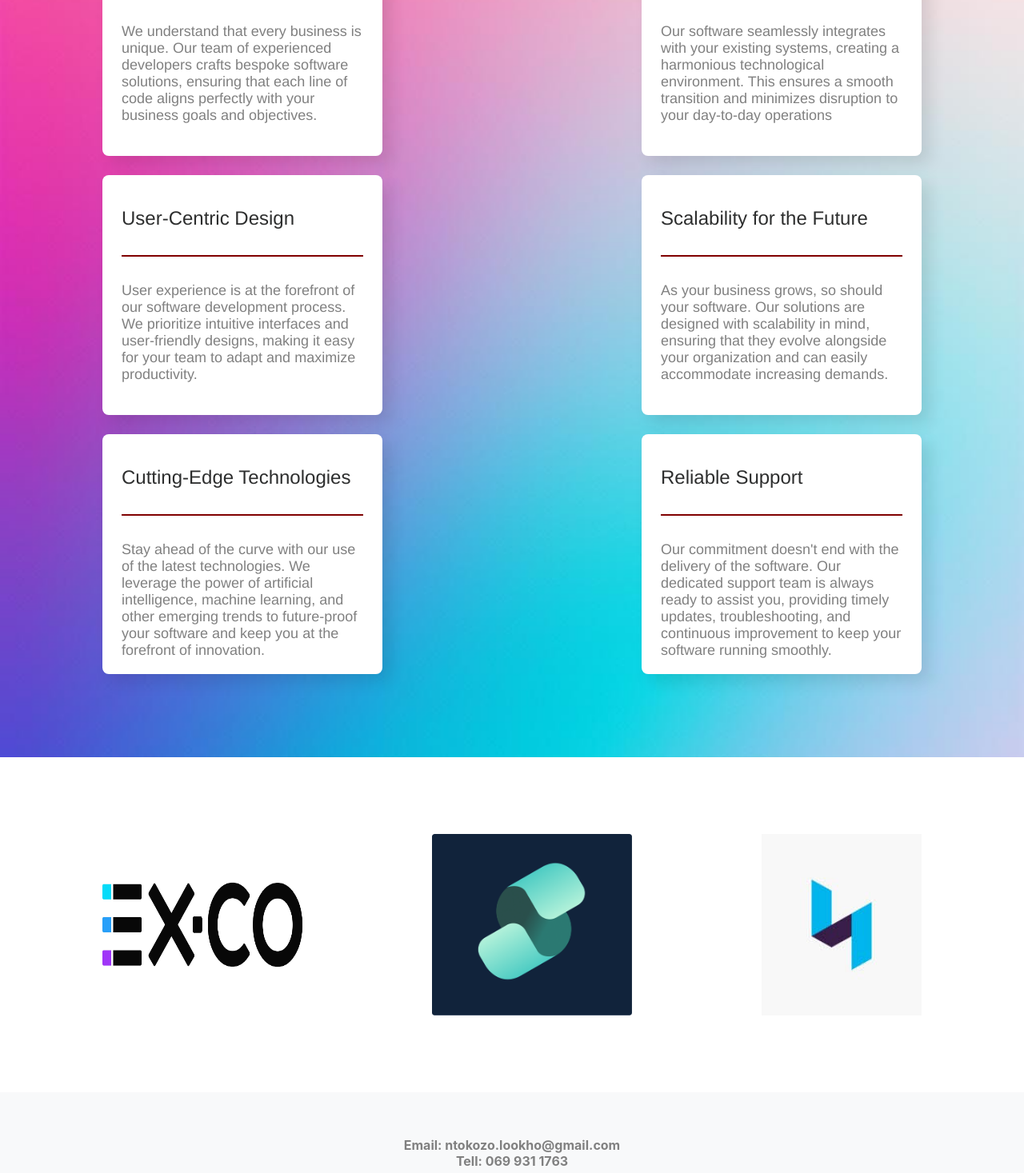
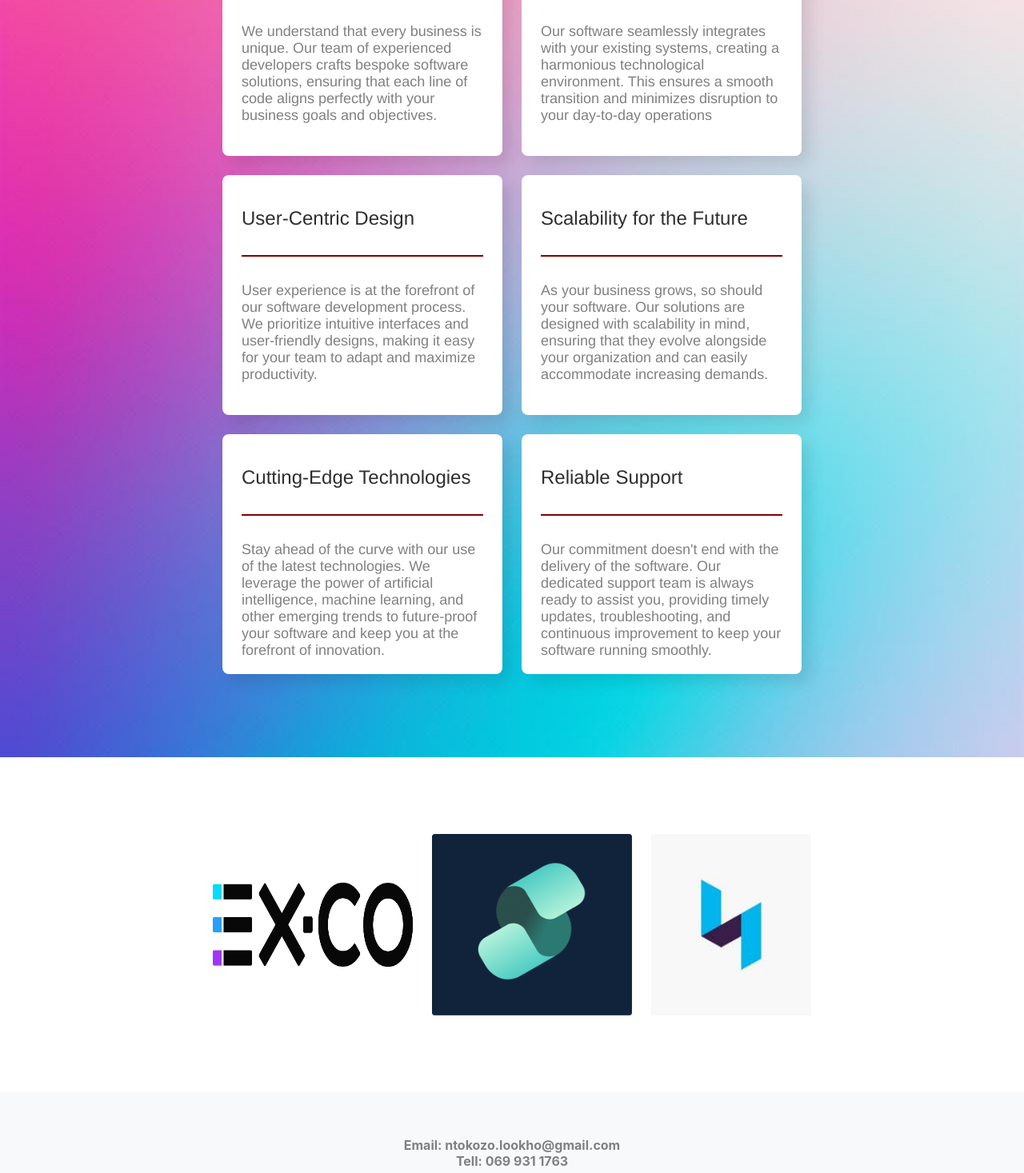
Before and after one commit to nmajozi1/Lookho, a React (Create React App) app: page / in a window 1280 px wide. Shown: the part 1785-3252 px from the top of the page at 80% size. Built offline with nearby package versions, Linux system fonts and the light colour scheme.

Commit message:
center cards and partners

```diff
--- a/src/components/partners/Partners.scss
+++ b/src/components/partners/Partners.scss
@@ -20,7 +20,7 @@
 
 .partners-image-container {
     display: flex;
-    justify-content: space-between;
+    justify-content: center;
     gap: 24px;
     flex-wrap: wrap;
 
--- a/src/components/reasons/Reasons.scss
+++ b/src/components/reasons/Reasons.scss
@@ -27,7 +27,7 @@
 
 .reasons-card-container {
     display: flex;
-    justify-content: space-between;
+    justify-content: center;
     // justify-content: center;
     gap: 24px;
     flex-wrap: wrap;
```
